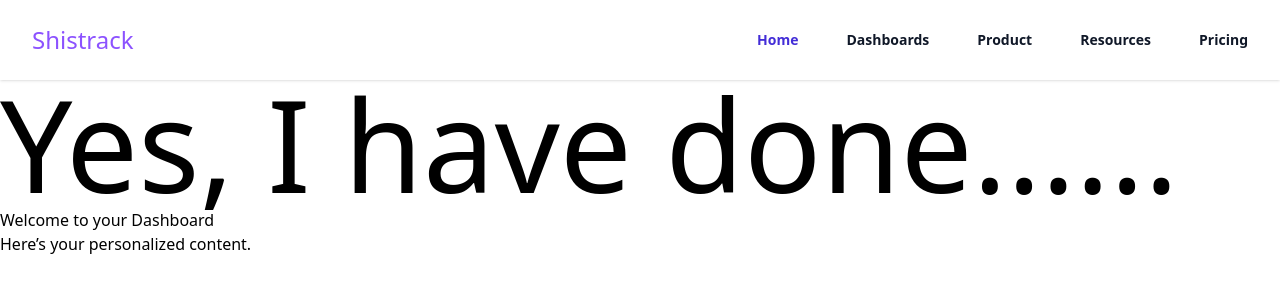
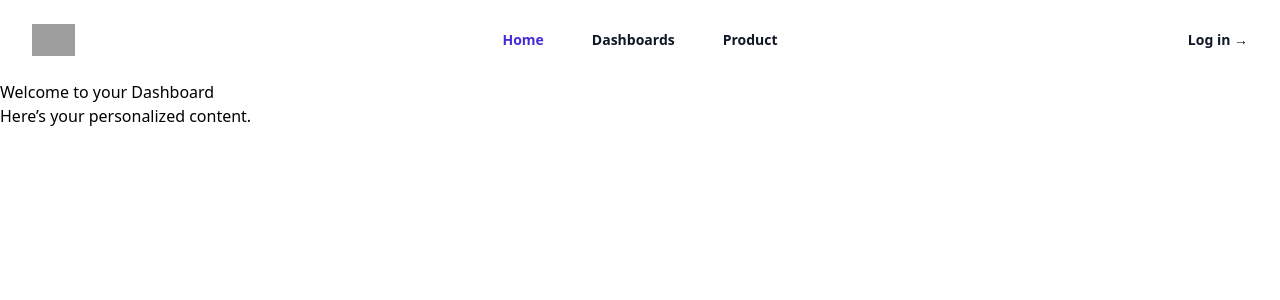
Before and after one commit to djbravo12/shistrack, a React (Vite) app: page /#/ in a window 1280 px wide. Shown: the top 300 px of the page. Built offline with nearby package versions, Linux system fonts and the light colour scheme; grey boxes are pictures that could not be loaded; a web font is replaced by a local one.

Commit message:
Mobile Navbar is created

```diff
--- a/package.json
+++ b/package.json
@@ -26,6 +26,7 @@
     "preview": "vite preview"
   },
   "dependencies": {
+    "@headlessui/react": "^2.2.2",
     "@heroicons/react": "^2.2.0",
     "@tailwindcss/vite": "^4.0.13",
     "lucide-react": "^0.503.0",
--- a/src/Components/Dashboard/Dashboard.jsx
+++ b/src/Components/Dashboard/Dashboard.jsx
@@ -7,7 +7,7 @@
             <Header />
             <Outlet />
             <div>
-            <h1 className="text-9xl">Yes, I have done......</h1>
+            {/* <h1 className="text-9xl">Yes, I have done......</h1> */}
             </div>
             <h1>Welcome to your Dashboard</h1>
             <p>Here’s your personalized content.</p>
--- a/src/Components/Header/Header.jsx
+++ b/src/Components/Header/Header.jsx
@@ -1,9 +1,32 @@
 import { NavLink } from "react-router";
-import { Bars3Icon } from '@heroicons/react/24/outline'
+import { Bars3Icon, XMarkIcon } from '@heroicons/react/24/outline'
+import { Dialog, DialogPanel } from '@headlessui/react'
 import { useState } from "react";
 
+
+
+
+
+const navigation = [
+    { name: 'Home', to: '/' },
+    { name: 'Dashboards', to: '/Navbar' },
+    { name: 'Product', to: '/Product' },
+    // { name: 'Pricing', to: '#' },
+]
+
+
+
+
+
 const Header = () => {
+    const [mobileMenuOpen, setMobileMenuOpen] = useState(false)
+
+
+
+
+
     return (
+
 
 
         // <header className="bg-white shadow-sm">
@@ -100,8 +123,19 @@
 
 
         // For authenticated users, show the Dashboard component with the routes to show the dashboard, profile, Result and  other pages.
-        <header className="bg-white shadow-sm">
-            <nav className="mx-auto flex max-w-7xl items-center justify-between p-6 lg:px-8" aria-label="Global">
+        <header className=" inset-x-0 top-0 z-50">
+            <nav aria-label="Global" className="flex items-center justify-between p-6 lg:px-8">
+                <div className="flex lg:flex-1">
+                    <a href="#" className="-m-1.5 p-1.5">
+                        <span className="sr-only">Your Company</span>
+                        <img
+                            alt=""
+                            src="https://tailwindcss.com/plus-assets/img/logos/mark.svg?color=indigo&shade=600"
+                            className="h-8 w-auto"
+                        />
+                    </a>
+                </div>
+
                 <div className="flex lg:hidden">
                     <button
                         type="button"
@@ -112,23 +146,86 @@
                         <Bars3Icon aria-hidden="true" className="size-6" />
                     </button>
                 </div>
-                <div className="flex lg:flex-1">
-                    <a href="#" className="-m-1.5 p-1.5">
-                        {/* <span className="sr-only text-[#8c52ff]">Shistrack</span> */}
-                        <span className="text-[#8c52ff] text-2xl">Shistrack</span>
-                        {/* <img className="h-8 w-auto" src="https://tailwindcss.com/plus-assets/img/logos/mark.svg?color=indigo&shade=600" alt=""/> */}
-                    </a>
-                </div>
+                {/* <div className="flex lg:flex-1">
+                    <a href="#" className="-m-1.5 p-1.5"> */}
+                {/* <span className="sr-only text-[#8c52ff]">Shistrack</span> */}
+                {/* <span className="text-[#8c52ff] text-2xl">Shistrack</span> */}
+                {/* <img className="h-8 w-auto" src="https://tailwindcss.com/plus-assets/img/logos/mark.svg?color=indigo&shade=600" alt=""/> */}
+                {/* </a>
+                </div> */}
 
                 <div className="hidden lg:flex lg:gap-x-12">
 
-                    <NavLink to="/" className={({ isActive }) => `text-sm/6 font-semibold ${isActive ? "text-indigo-700" : "text-gray-900"}`}>Home</NavLink>
-                    <NavLink to="/Navbar" className={({ isActive }) => `text-sm/6 font-semibold ${isActive ? "text-indigo-700" : "text-gray-900"}`}>Dashboards</NavLink>
-                    <NavLink to="/Product" className={({ isActive }) => `text-sm/6 font-semibold ${isActive ? "text-indigo-700" : "text-gray-900"}`}>Product</NavLink>
+                    {navigation.map((item) => (
+                        <NavLink
+                            key={item.name}
+                            to={item.to}
+                            className={({ isActive }) => `text-sm/6 font-semibold  ${isActive ? "text-indigo-700" : "text-gray-900"}`}
+                        >
+                            {item.name}
+                        </NavLink>
+                    ))}
+
+                    {/* <NavLink to="/" className={({ isActive }) => `-m-2.5 inline-flex items-center justify-center rounded-md p-2.5  ${isActive ? "text-indigo-700" : "text-gray-900"}`}>Home</NavLink>
+                    <NavLink to="/Navbar" className={({ isActive }) => `-m-2.5 inline-flex items-center justify-center rounded-md p-2.5  ${isActive ? "text-indigo-700" : "text-gray-900"}`}>Dashboards</NavLink>
+                    <NavLink to="/Product" className={({ isActive }) => `-m-2.5 inline-flex items-center justify-center rounded-md p-2.5  ${isActive ? "text-indigo-700" : "text-gray-900"}`}>Product</NavLink>
                     <a href="#" className="text-sm/6 font-semibold text-gray-900">Resources</a>
-                    <a href="#" className="text-sm/6 font-semibold text-gray-900">Pricing</a>
+                    <a href="#" className="text-sm/6 font-semibold text-gray-900">Pricing</a> */}
+                </div>
+
+                <div className="hidden lg:flex lg:flex-1 lg:justify-end">
+                    <a href="#" className="text-sm/6 font-semibold text-gray-900">
+                        Log in <span aria-hidden="true">&rarr;</span>
+                    </a>
                 </div>
             </nav>
+
+            <Dialog open={mobileMenuOpen} onClose={setMobileMenuOpen} className="lg:hidden">
+                <div className="fixed inset-0 z-50" />
+                <DialogPanel className="fixed inset-y-0 right-0 z-50 w-full overflow-y-auto bg-white px-6 py-6 sm:max-w-sm sm:ring-1 sm:ring-gray-900/10">
+                    <div className="flex items-center justify-between">
+                        <a href="#" className="-m-1.5 p-1.5">
+                            <span className="sr-only">Your Company</span>
+                            <img
+                                alt=""
+                                src="https://tailwindcss.com/plus-assets/img/logos/mark.svg?color=indigo&shade=600"
+                                className="h-8 w-auto"
+                            />
+                        </a>
+                        <button
+                            type="button"
+                            onClick={() => setMobileMenuOpen(false)}
+                            className="-m-2.5 rounded-md p-2.5 text-gray-700"
+                        >
+                            <span className="sr-only">Close menu</span>
+                            <XMarkIcon aria-hidden="true" className="size-6" />
+                        </button>
+                    </div>
+                    <div className="mt-6 flow-root">
+                        <div className="-my-6 divide-y divide-gray-500/10">
+                            <div className="space-y-2 py-6">
+                                {navigation.map((item) => (
+                                    <NavLink
+                                        key={item.name}
+                                        to={item.to}
+                                        className="-mx-3 block rounded-lg px-3 py-2 text-base/7 font-semibold text-gray-900 hover:bg-gray-50"
+                                    >
+                                        {item.name}
+                                    </NavLink>
+                                ))}
+                            </div>
+                            <div className="py-6">
+                                <a
+                                    href="#"
+                                    className="-mx-3 block rounded-lg px-3 py-2.5 text-base/7 font-semibold text-gray-900 hover:bg-gray-50"
+                                >
+                                    Log in
+                                </a>
+                            </div>
+                        </div>
+                    </div>
+                </DialogPanel>
+            </Dialog>
         </header>
     )
 }
--- a/src/Components/navbar/Navbar.jsx
+++ b/src/Components/navbar/Navbar.jsx
@@ -73,7 +73,7 @@
               </div>
               <div className="flex items-center space-x-2 text-gray-700">
                 <BarChart className="w-4 h-4" />
-                <span><Link to="AttendanceReport">Attendance Reports</Link></span>
+                <span><Link to="AttendanceReport" className={({ isActive }) => `text-sm/6 font-semibold ${isActive ? "text-indigo-700" : "text-gray-900"}`}>Attendance Reports</Link></span>
               </div>
               <div className="flex items-center space-x-2 text-gray-700">
                 <FileText className="w-4 h-4" />
```
Also changed, not shown: 1 other file (tests, documents, lock files or other folders).
